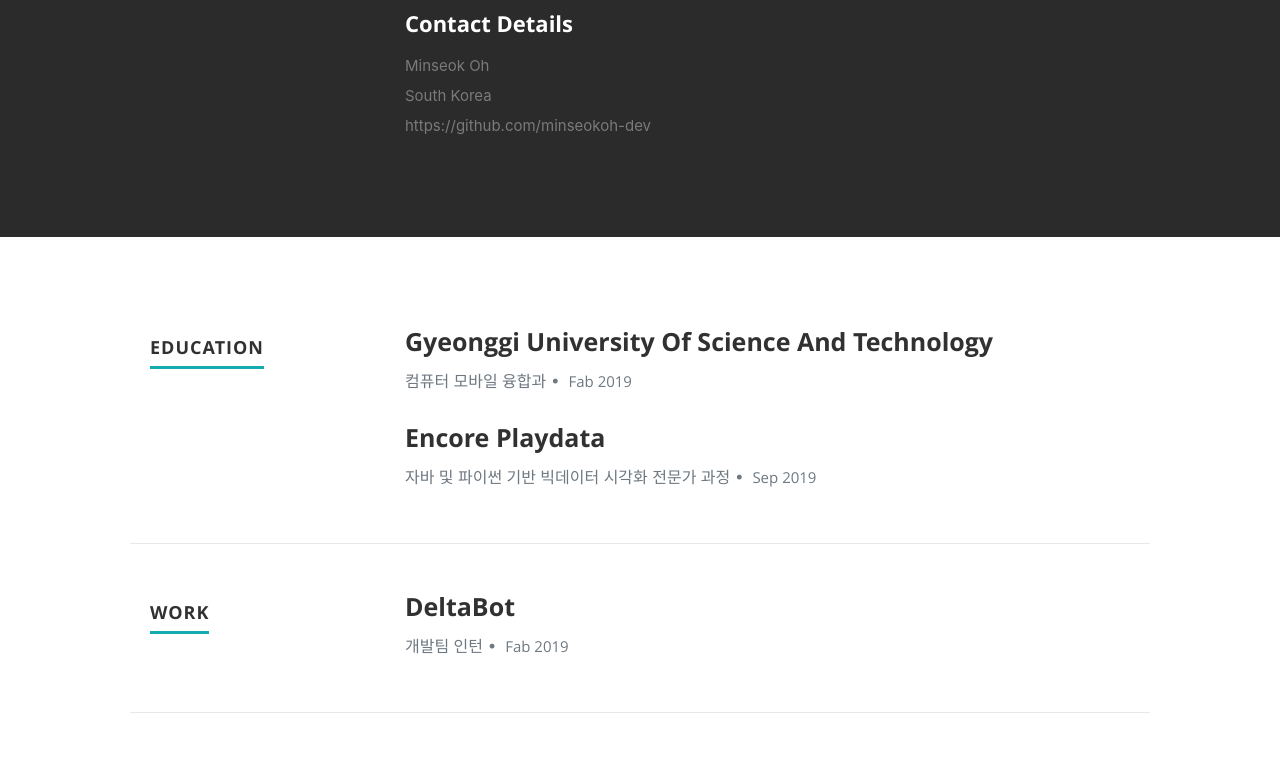
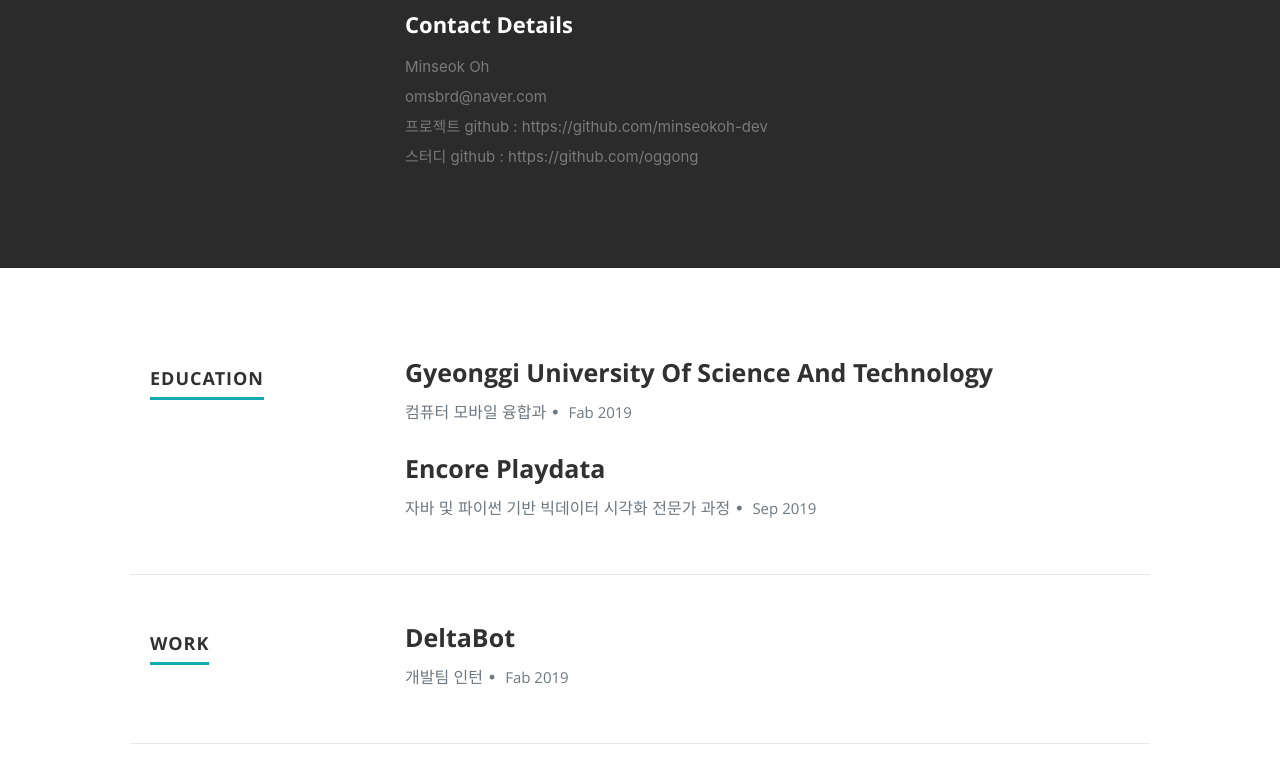
Before and after one commit to oggong/react-study, a React (Create React App) app in the folder React-Portfolio/: page / in a window 1280 px wide. Shown: the part 1019-1780 px from the top of the page. Built offline with nearby package versions, Linux system fonts and the light colour scheme.

Commit message:
React-portfolio updates

```diff
--- a/React-Portfolio/package.json
+++ b/React-Portfolio/package.json
@@ -5,6 +5,7 @@
   "dependencies": {
     "react": "^16.6.0",
     "react-dom": "^16.6.0",
+    "react-router-dom": "^5.1.2",
     "react-scripts": "2.1.1"
   },
   "scripts": {
--- a/React-Portfolio/public/css/default.css
+++ b/React-Portfolio/public/css/default.css
@@ -469,7 +469,7 @@ input[type="button"] {
    display: inline-block;
 	text-decoration: none;
    letter-spacing: 0;
-   color: #ebeeee;
+   color: #fff;
 	padding: 12px 20px;
 	margin-bottom: 18px;
    border: none;
@@ -494,6 +494,7 @@ input[type="submit"]:hover,
 input[type="reset"]:hover,
 input[type="button"]:hover {
    /* background: #3d4145; */
+   /* color: #fff; */
    color: #ebeeee;
 }
 
--- a/React-Portfolio/public/css/layout.css
+++ b/React-Portfolio/public/css/layout.css
@@ -38,6 +38,7 @@ header {
 	-webkit-background-size: cover !important;
    text-align: center;
    overflow: hidden;
+   margin-bottom: 1px;
 }
 
 /* vertically center banner section */
@@ -211,7 +212,7 @@ ul#nav li.current a { color: #F06000; }
    height: 120px;
    border-radius: 100%;
 }
-#about .contact-details { width: 55.66667%; }
+#about .contact-details { width:100%; }
 #about .download {
    width: 58.33333%;
    padding-top: 6px;
@@ -491,7 +492,12 @@ ul#nav li.current a { color: #F06000; }
 	-ms-transition: all 0.3s ease-in-out;
 	transition: all 0.3s ease-in-out;
 }
-.portfolio-item .item-wrap a {
+/* .portfolio-item .item-wrap a {
+   display: block;
+   cursor: pointer;
+} */
+
+.portfolio-item .item-wrap img {
    display: block;
    cursor: pointer;
 }
@@ -514,6 +520,8 @@ ul#nav li.current a { color: #F06000; }
 	transition: opacity 0.3s ease-in-out;
 
    background: url(../images/overlay-bg.png) repeat;
+
+   cursor: pointer;
 }
 .portfolio-item .item-wrap .link-icon {
    display: block;
--- a/React-Portfolio/src/components/About.js
+++ b/React-Portfolio/src/components/About.js
@@ -1,39 +1,39 @@
-import React, { Component } from 'react';
+import React, { Component } from "react";
 export default class About extends Component {
   render() {
     let resumeData = this.props.resumeData;
     return (
       <section id="about">
         <div className="row">
-
           <div className="three columns">
-
-               <img className="profile-pic"  src="images/profilepic.jpg" alt="" />
-
+            <img className="profile-pic" src="images/profilepic.jpg" alt="" />
           </div>
 
           <div className="nine columns main-col">
-
             <h2>About Me</h2>
-               <p>
-               {
-                 resumeData.aboutme
-               }
-               </p>
+            <p>{resumeData.aboutme}</p>
 
             <div className="row">
-
               <div className="columns contact-details">
-
                 <h2>Contact Details</h2>
                 <p className="address">
                   <span>{resumeData.name}</span>
                   <br></br>
-       						   <span>
-                     {resumeData.address}
-                    </span>
+                  <span>{resumeData.address}</span>
                   <br></br>
-                    <span>{resumeData.website}</span>
+                  <a
+                    href={resumeData.website}
+                    style={{ textDecoration: "none", color: "#7A7A7A" }}
+                  >
+                    <span>프로젝트 github : {resumeData.website}</span>
+                  </a>
+                  <br></br>
+                  <a
+                    href="https://github.com/oggong"
+                    style={{ textDecoration: "none", color: "#7A7A7A" }}
+                  >
+                    <span>스터디 github : https://github.com/oggong </span>
+                  </a>
                 </p>
               </div>
             </div>
--- a/React-Portfolio/src/components/Header.js
+++ b/React-Portfolio/src/components/Header.js
@@ -14,7 +14,7 @@ export default class Header extends Component {
                <li><a className="smoothscroll" href="#about">About</a></li>
              <li><a className="smoothscroll" href="#resume">Resume</a></li>
                <li><a className="smoothscroll" href="#portfolio">Works</a></li>
-               {/* <li><a className="smoothscroll" href="#testimonials">Testimonials</a></li> */}
+               {/* <li><a className="smoothscroll" href="#testimonials">Testimonials</a></li>  */}
                <li><a className="smoothscroll" href="#contact">Contact</a></li>
             </ul>
          </nav>
--- a/React-Portfolio/src/components/Portfolio.js
+++ b/React-Portfolio/src/components/Portfolio.js
@@ -1,5 +1,14 @@
 import React, { Component } from "react";
+
 export default class Porfolio extends Component {
+
+  linkTOgit = (e) =>{
+  //   console.log(e.target)
+  //  console.log(e.target.getAttribute("url"))
+   window.location.href=e.target.getAttribute("url")
+
+  }
+
   render() {
     let resumeData = this.props.resumeData;
 
@@ -13,20 +22,22 @@ export default class Porfolio extends Component {
               className="bgrid-quarters s-bgrid-thirds cf"
             >
               {resumeData.portfolio &&
-                resumeData.portfolio.map(item => {
+                resumeData.portfolio.map((item,i) => {
                   return (
-                    <div className="columns portfolio-item">
-                      <div className="item-wrap">
-                        <a href={item.portfoliourl}>
+                    <div className="columns portfolio-item" key={i}>
+                      <div className="item-wrap" >
+
                           {/* #modal-01 */}
-                          <img src={`${item.imgurl}`} className="item-img" />
-                          <div className="overlay">
-                            <div className="portfolio-item-meta">
+                          <img src={`${item.imgurl}`} className="item-img"   />
+                          {/* <a href={item.portfoliourl}> */}
+                          <div className="overlay" onClick={this.linkTOgit} url={item.portfoliourl}>
+                            <div className="portfolio-item-meta" url={item.portfoliourl} >
+
                               <h5>{item.name}</h5>
                               <p>{item.description}</p>
                             </div>
                           </div>
-                        </a>
+                        {/* </a> */}
                       </div>
                       <button>
                         <a href={item.portfoliourl}>link - {item.name}</a>
--- a/React-Portfolio/src/resumeData.js
+++ b/React-Portfolio/src/resumeData.js
@@ -23,7 +23,7 @@ let resumeData = {
         }
       ],
     "aboutme":"JavaScript를 활용한 Full Stack 개발자를 지향하고 있으며, React , Android 개발자로의 취직을 희망하고 있습니다.",
-    "address":"South Korea",
+    "address":"omsbrd@naver.com",
     "website":"https://github.com/minseokoh-dev",
     "education":[
       {
```
Also changed, not shown: 2 other files (tests, documents, lock files or other folders). Lines whose indentation alone changed are shown as unchanged.
